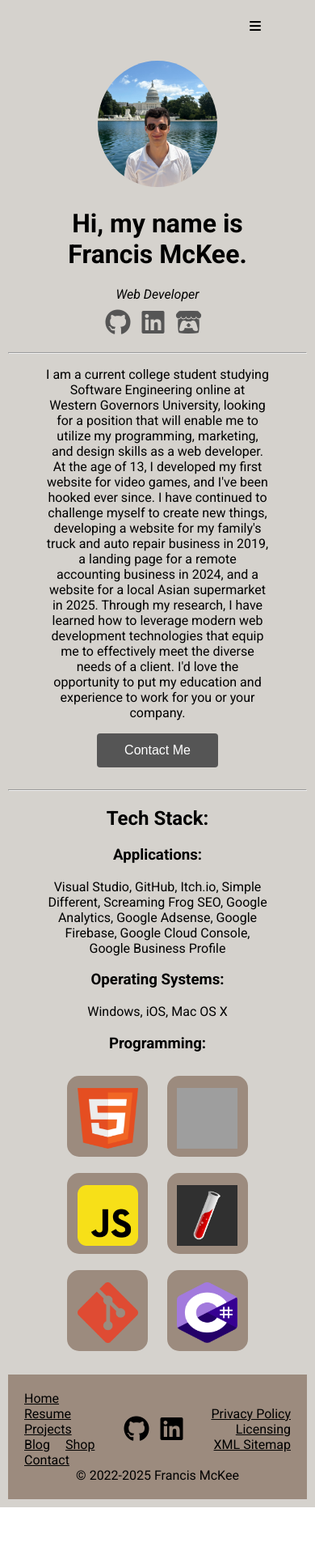
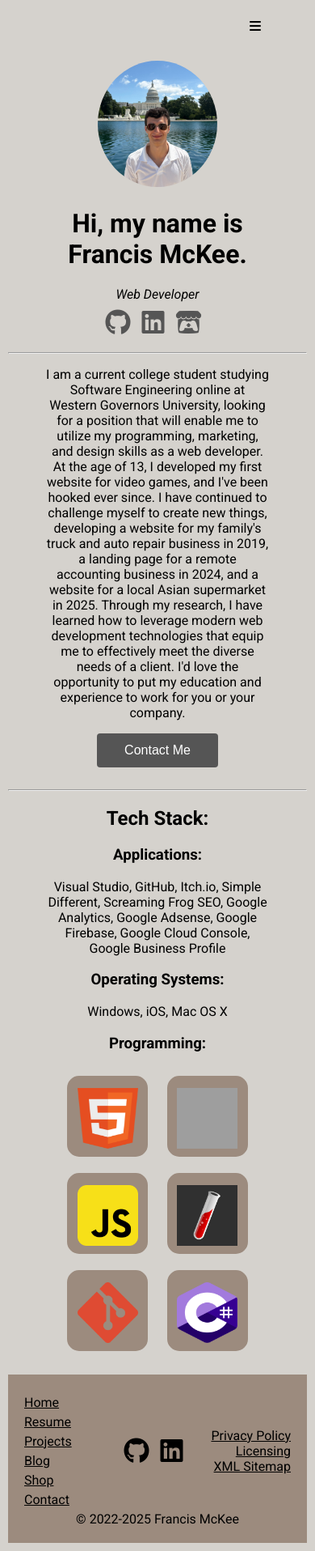
Before and after one commit to Francis-McKee/francis-mckee.github.io, a Jekyll site: the page built from index.html, in a window 390 px wide. Shown: the whole page at 81% size. Built offline with Jekyll 4.4.1, drawn with Linux system fonts in a browser that asks for light colours; nearby versions of some CDN libraries; before the commit the page ends 1862 px from its top, so only the background shows below that; grey boxes are pictures that could not be loaded.

Commit message:
fixed left link line wrap on mobile phones

```diff
--- a/css/style.css
+++ b/css/style.css
@@ -206,3 +206,18 @@ body {
     padding: 10px;
   }
 }
+
+@media screen and (max-width: 425px) { /* mobile phone devices only - no tablets */
+  .footer ul {
+    padding: 0;
+    margin: 0;
+    list-style: none;
+  }
+
+  .footer ul li {
+    display: block;
+    width: 100%;
+    text-align: left;
+    margin: 5px 0;
+  }
+}
```
Also changed, not shown: 1 other file.
